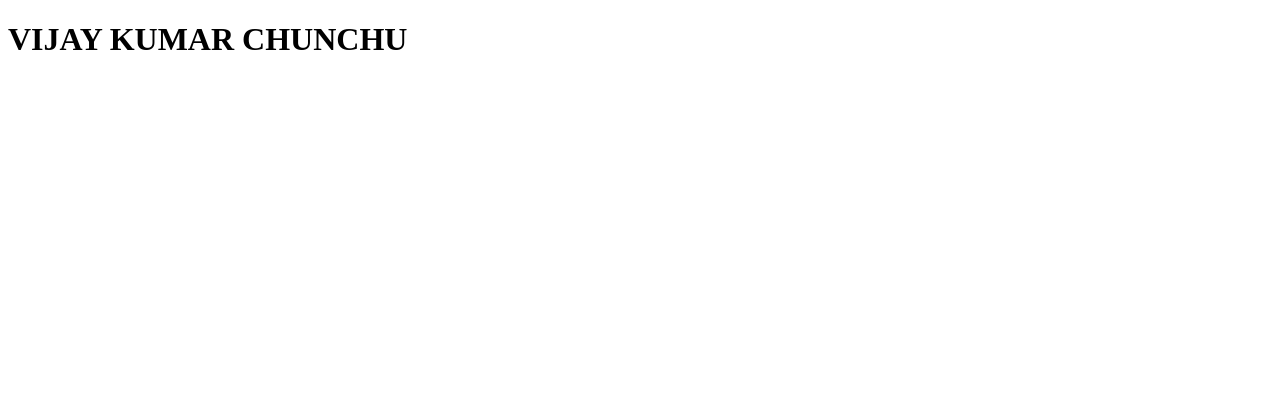
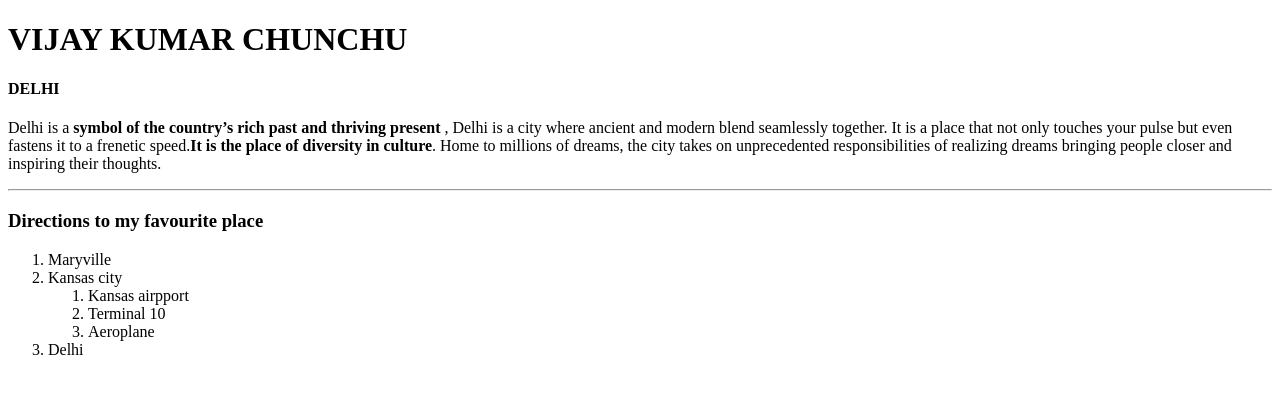
Before and after one commit to 44-563-WebApps-F21/webapps-f21-assignment-3-Vkvarmach, a plain HTML site: page index.html in a window 1280 px wide. Drawn offline with Linux system fonts and the light colour scheme.

Commit message:
modified

```diff
--- a/index.html
+++ b/index.html
@@ -5,5 +5,27 @@
     </head>
     <body>
         <h1>VIJAY KUMAR CHUNCHU</h1>
+
+        <h4> DELHI </h4>
+        <p>
+            Delhi is a <b> symbol of the country’s rich past and thriving present</b> , Delhi is a city where ancient and modern blend seamlessly together.
+             It is a place that not only touches your pulse but even fastens it to a frenetic speed.<b>It is the place of diversity in culture</b>.
+         Home to millions of dreams, the city takes on unprecedented responsibilities of realizing dreams bringing people closer and inspiring their thoughts.
+        </p>
+
+        <hr>
+        <h3>Directions to my favourite place</h3>
+        <ol>
+            <li>Maryville</li>
+            <li>Kansas city</li>
+            <ol>
+                <li>Kansas airpport</li>
+                <li>Terminal 10</li>
+                <li>Aeroplane</li>
+        </ol>
+            <li>Delhi</li>
+        </ol>
+
+
     </body>
 </html>
```
